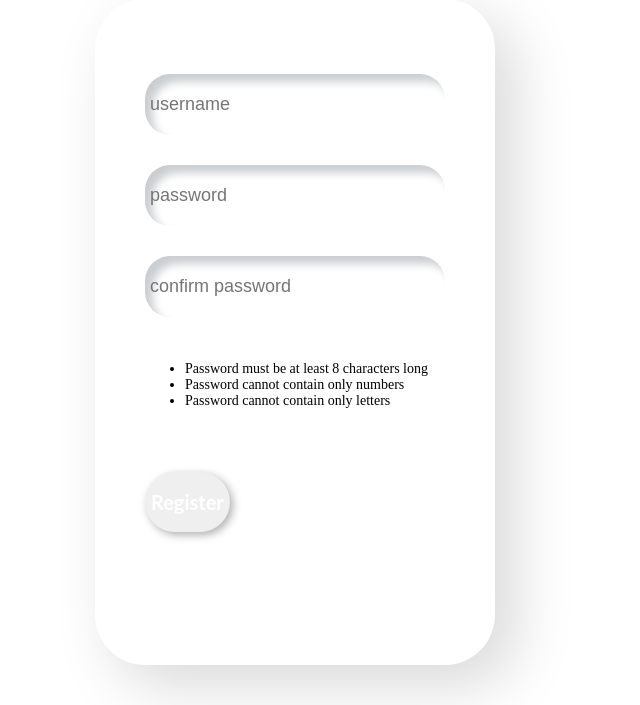
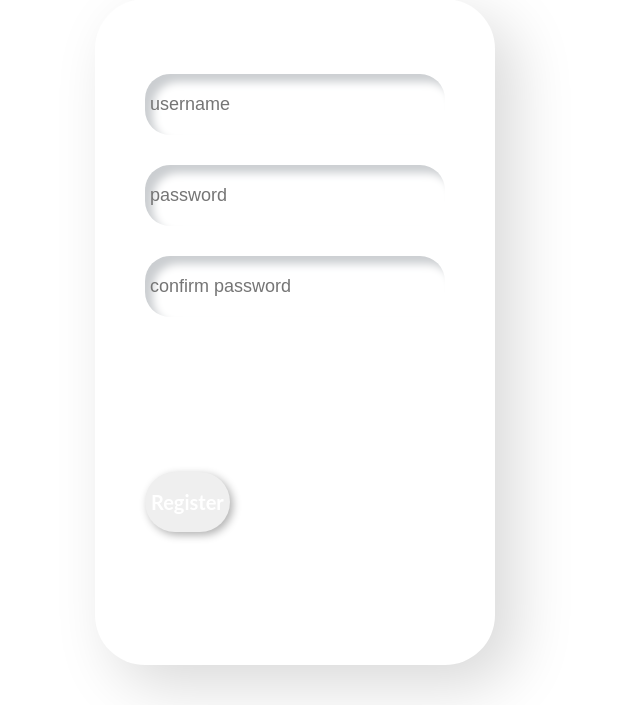
Before and after one commit to kaczynskis/Streamify, a Django app: template player/templates/interface/register.html in a window 1280 px wide. Shown: the part 68-773 px from the top of the page, without its empty margins (345-985 px from the left). Run offline with Django 3.2, Linux system fonts and the light colour scheme; the template is opened without the code that fills it, so the values that code supplies are empty.

Commit message:
Update register.html

```diff
--- a/player/templates/interface/register.html
+++ b/player/templates/interface/register.html
@@ -19,13 +19,13 @@
         <div class="username"><input type="username" class="user-input" placeholder="username" /></div>
         <div class="password"><input type="password" class="pass-input" placeholder="password" /></div>
         <div class="confirm-password"><input type="password" class=pass-input" placeholder="confirm password" /></div>
-        <div class="list">
+        <!-- <div class="list">
           <ul>
             <li>Password must be at least 8 characters long</li>
             <li>Password cannot contain only numbers</li>
             <li>Password cannot contain only letters</li>
           </ul>
-        </div>
+        </div> -->
         <div class="button"><button class="signin-button">Register</button></div>
       </div>
 
```
